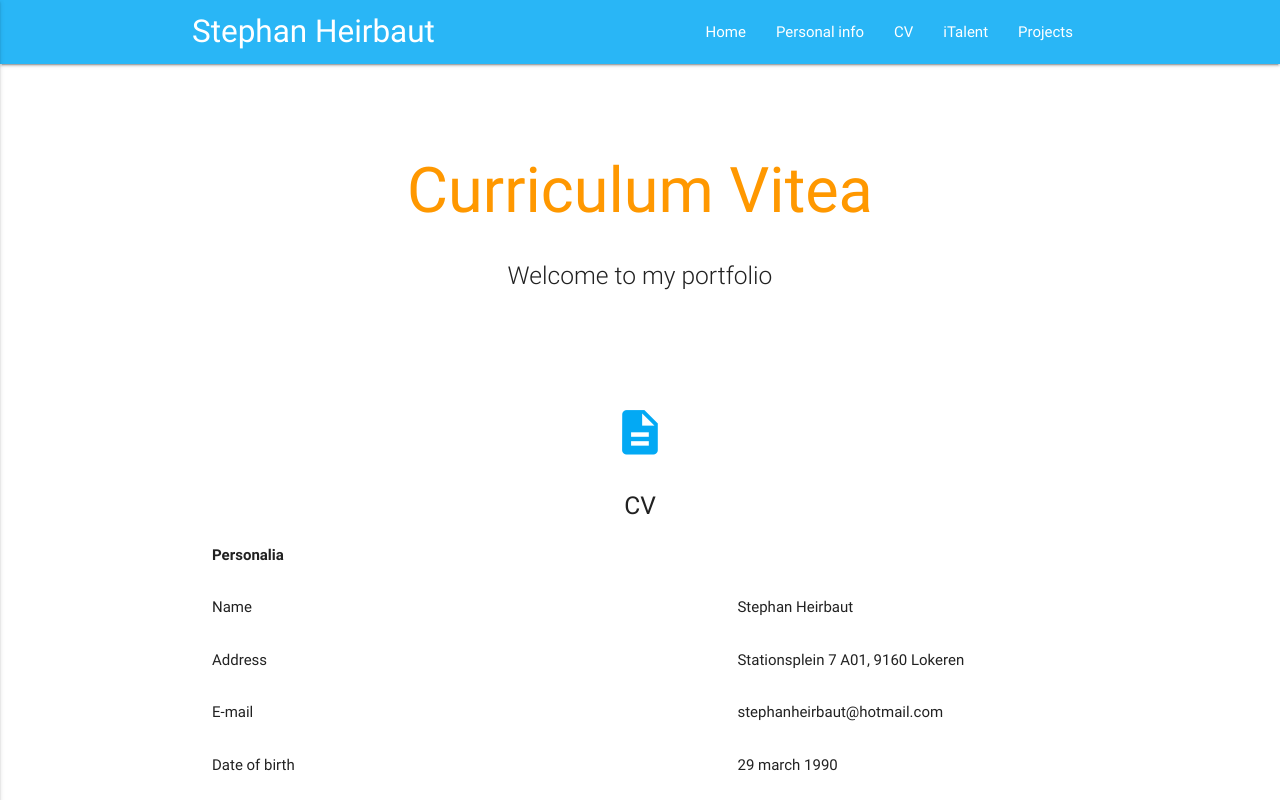
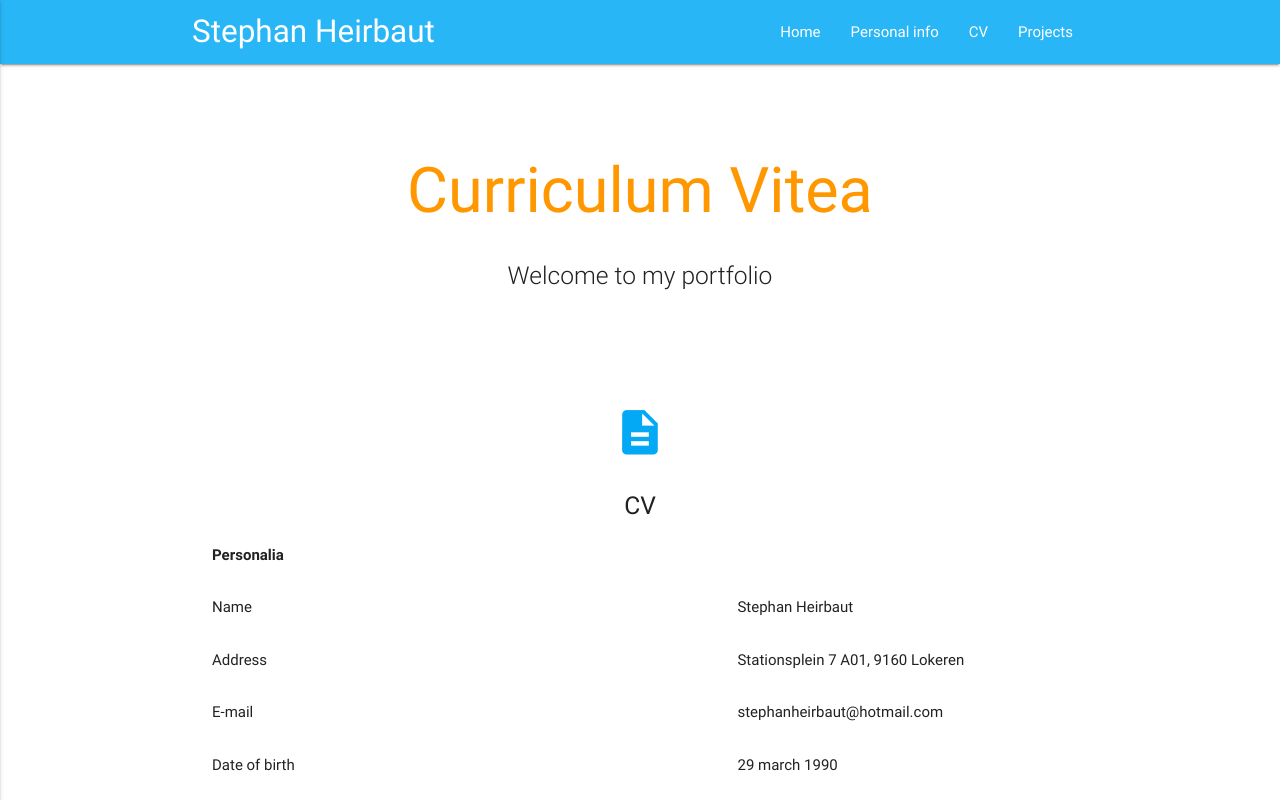
Before and after one commit to HStephan95/HStephan95.github.io, a plain HTML site: page html/cv.html in a window 1280 px wide. Shown: the top 800 px of the page. Drawn offline with nearby package versions, Linux system fonts and the light colour scheme.

Commit message:
updated portfolio info

```diff
--- a/html/cv.html
+++ b/html/cv.html
@@ -20,7 +20,6 @@
                 <li><a href="/index.html">Home</a></li>
                 <li><a href="/html/personalinfo.html">Personal info</a></li>
                 <li><a href="/html/cv.html">CV</a></li>
-                <li><a href="/html/italent.html">iTalent</a></li>
                 <li><a href="/html/projecten.html">Projects</a></li>
             </ul>
 
```
Also changed, not shown: html/personalinfo.html (+0 -1 lines), html/projecten.html (+0 -1 lines), index.html (+0 -1 lines).
